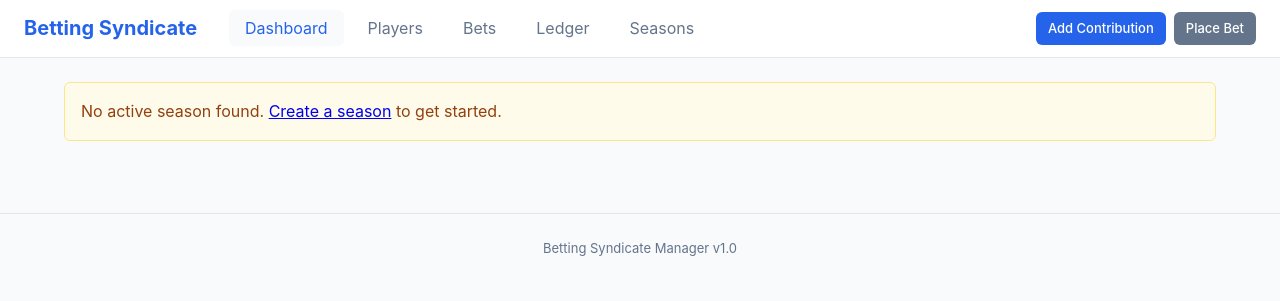
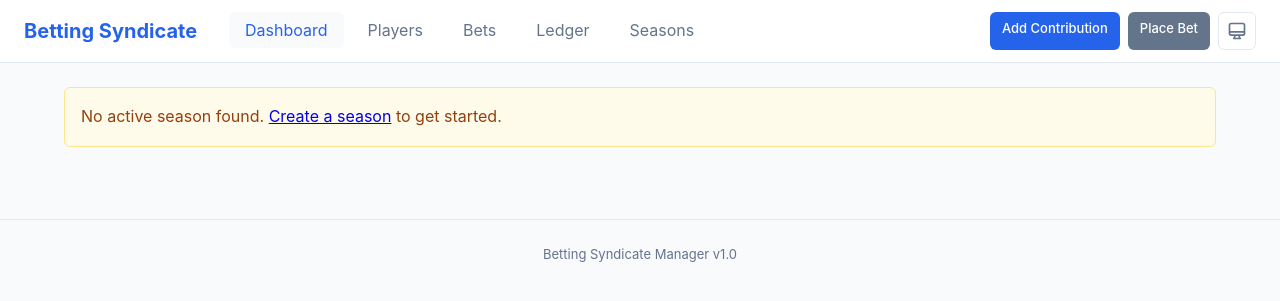
Before and after one commit to spacedlevo/betting_syndicate, a FastAPI app: page / in a window 1280 px wide. Shown: the top 301 px of the page. Run offline with FastAPI, Linux system fonts and the light colour scheme.

Commit message:
added dark mode

```diff
--- a/app/static/css/style.css
+++ b/app/static/css/style.css
@@ -12,6 +13,104 @@
     --text: #1e293b;
     --text-muted: #64748b;
     --border: #e2e8f0;
+    --badge-pending-bg: #fef3c7;
+    --badge-pending-text: #92400e;
+    --badge-won-bg: #dcfce7;
+    --badge-won-text: #166534;
+    --badge-lost-bg: #fee2e2;
+    --badge-lost-text: #991b1b;
+    --badge-void-bg: #f1f5f9;
+    --badge-void-text: #475569;
+    --alert-info-bg: #eff6ff;
+    --alert-info-text: #1e40af;
+    --alert-info-border: #bfdbfe;
+    --alert-success-bg: #f0fdf4;
+    --alert-success-text: #166534;
+    --alert-success-border: #bbf7d0;
+    --alert-warning-bg: #fffbeb;
+    --alert-warning-text: #92400e;
+    --alert-warning-border: #fde68a;
+    --alert-error-bg: #fef2f2;
+    --alert-error-text: #991b1b;
+    --alert-error-border: #fecaca;
+    --row-negative-bg: #fef2f2;
+    --row-warning-bg: #fff7ed;
+}
+
+/* Dark theme */
+[data-theme="dark"] {
+    --primary-color: #3b82f6;
+    --primary-dark: #2563eb;
+    --secondary-color: #94a3b8;
+    --success-color: #4ade80;
+    --danger-color: #f87171;
+    --warning-color: #fb923c;
+    --background: #0f172a;
+    --surface: #1e293b;
+    --text: #f1f5f9;
+    --text-muted: #94a3b8;
+    --border: #334155;
+    --badge-pending-bg: #422006;
+    --badge-pending-text: #fcd34d;
+    --badge-won-bg: #052e16;
+    --badge-won-text: #86efac;
+    --badge-lost-bg: #450a0a;
+    --badge-lost-text: #fca5a5;
+    --badge-void-bg: #334155;
+    --badge-void-text: #cbd5e1;
+    --alert-info-bg: #1e3a5f;
+    --alert-info-text: #93c5fd;
+    --alert-info-border: #1e40af;
+    --alert-success-bg: #052e16;
+    --alert-success-text: #86efac;
+    --alert-success-border: #166534;
+    --alert-warning-bg: #422006;
+    --alert-warning-text: #fcd34d;
+    --alert-warning-border: #92400e;
+    --alert-error-bg: #450a0a;
+    --alert-error-text: #fca5a5;
+    --alert-error-border: #991b1b;
+    --row-negative-bg: #2d1b1b;
+    --row-warning-bg: #2d2011;
+}
+
+/* System preference detection (when no manual preference set) */
+@media (prefers-color-scheme: dark) {
+    :root:not([data-theme="light"]) {
+        --primary-color: #3b82f6;
+        --primary-dark: #2563eb;
+        --secondary-color: #94a3b8;
+        --success-color: #4ade80;
+        --danger-color: #f87171;
+        --warning-color: #fb923c;
+        --background: #0f172a;
+        --surface: #1e293b;
+        --text: #f1f5f9;
+        --text-muted: #94a3b8;
+        --border: #334155;
+        --badge-pending-bg: #422006;
+        --badge-pending-text: #fcd34d;
+        --badge-won-bg: #052e16;
+        --badge-won-text: #86efac;
+        --badge-lost-bg: #450a0a;
+        --badge-lost-text: #fca5a5;
+        --badge-void-bg: #334155;
+        --badge-void-text: #cbd5e1;
+        --alert-info-bg: #1e3a5f;
+        --alert-info-text: #93c5fd;
+        --alert-info-border: #1e40af;
+        --alert-success-bg: #052e16;
+        --alert-success-text: #86efac;
+        --alert-success-border: #166534;
+        --alert-warning-bg: #422006;
+        --alert-warning-text: #fcd34d;
+        --alert-warning-border: #92400e;
+        --alert-error-bg: #450a0a;
+        --alert-error-text: #fca5a5;
+        --alert-error-border: #991b1b;
+        --row-negative-bg: #2d1b1b;
+        --row-warning-bg: #2d2011;
+    }
 }
 
 * {
@@ -486,3 +585,51 @@ textarea:focus {
 .money.negative {
     color: var(--danger-color);
 }
+
+/* Theme Toggle */
+.theme-toggle {
+    background: transparent;
+    border: 1px solid var(--border);
+    border-radius: 0.375rem;
+    padding: 0.5rem;
+    cursor: pointer;
+    display: flex;
+    align-items: center;
+    justify-content: center;
+    color: var(--text-muted);
+    transition: all 0.2s;
+}
+
+.theme-toggle:hover {
+    background: var(--background);
+    color: var(--text);
+}
+
+.theme-toggle svg {
+    width: 1.25rem;
+    height: 1.25rem;
+}
+
+.theme-toggle .icon-sun,
+.theme-toggle .icon-moon,
+.theme-toggle .icon-system {
+    display: none;
+}
+
+/* Show appropriate icon based on theme state */
+[data-theme="light"] .theme-toggle .icon-sun {
+    display: block;
+}
+
+[data-theme="dark"] .theme-toggle .icon-moon {
+    display: block;
+}
+
+.theme-toggle .icon-system {
+    display: block;
+}
+
+[data-theme="light"] .theme-toggle .icon-system,
+[data-theme="dark"] .theme-toggle .icon-system {
+    display: none;
+}
--- /dev/null
+++ b/app/static/js/theme.js
@@ -0,0 +1,80 @@
+// Theme Toggle - Supports light, dark, and system preference
+(function() {
+    const THEME_KEY = 'theme-preference';
+
+    // Get stored preference or default to 'system'
+    function getStoredTheme() {
+        return localStorage.getItem(THEME_KEY) || 'system';
+    }
+
+    // Apply theme to document
+    function applyTheme(theme) {
+        const root = document.documentElement;
+
+        if (theme === 'system') {
+            root.removeAttribute('data-theme');
+        } else {
+            root.setAttribute('data-theme', theme);
+        }
+    }
+
+    // Cycle through themes: system -> light -> dark -> system
+    function cycleTheme() {
+        const current = getStoredTheme();
+        let next;
+
+        switch (current) {
+            case 'system':
+                next = 'light';
+                break;
+            case 'light':
+                next = 'dark';
+                break;
+            case 'dark':
+                next = 'system';
+                break;
+            default:
+                next = 'system';
+        }
+
+        localStorage.setItem(THEME_KEY, next);
+        applyTheme(next);
+        updateToggleTitle(next);
+    }
+
+    // Update button title/tooltip
+    function updateToggleTitle(theme) {
+        const btn = document.getElementById('theme-toggle');
+        if (btn) {
+            const titles = {
+                'system': 'Theme: System (click to change)',
+                'light': 'Theme: Light (click to change)',
+                'dark': 'Theme: Dark (click to change)'
+            };
+            btn.title = titles[theme] || titles['system'];
+        }
+    }
+
+    // Initialize on page load
+    function init() {
+        const theme = getStoredTheme();
+        applyTheme(theme);
+        updateToggleTitle(theme);
+
+        // Attach click handler
+        const btn = document.getElementById('theme-toggle');
+        if (btn) {
+            btn.addEventListener('click', cycleTheme);
+        }
+    }
+
+    // Apply theme immediately to prevent flash
+    applyTheme(getStoredTheme());
+
+    // Initialize when DOM is ready
+    if (document.readyState === 'loading') {
+        document.addEventListener('DOMContentLoaded', init);
+    } else {
+        init();
+    }
+})();
--- a/app/templates/base.html
+++ b/app/templates/base.html
@@ -5,6 +5,7 @@
     <meta name="viewport" content="width=device-width, initial-scale=1.0">
     <title>{% block title %}Betting Syndicate{% endblock %}</title>
     <link rel="stylesheet" href="/static/css/style.css">
+    <script src="/static/js/theme.js"></script>
     {% block extra_head %}{% endblock %}
 </head>
 <body>
@@ -22,6 +23,20 @@
         <div class="nav-actions">
             <a href="/ledger/contribute" class="btn btn-primary btn-sm">Add Contribution</a>
             <a href="/bets/new" class="btn btn-secondary btn-sm">Place Bet</a>
+            <button id="theme-toggle" class="theme-toggle" title="Toggle theme">
+                <!-- Sun icon (shown in light mode) -->
+                <svg class="icon-sun" xmlns="http://www.w3.org/2000/svg" fill="none" viewBox="0 0 24 24" stroke="currentColor">
+                    <path stroke-linecap="round" stroke-linejoin="round" stroke-width="2" d="M12 3v1m0 16v1m9-9h-1M4 12H3m15.364 6.364l-.707-.707M6.343 6.343l-.707-.707m12.728 0l-.707.707M6.343 17.657l-.707.707M16 12a4 4 0 11-8 0 4 4 0 018 0z" />
+                </svg>
+                <!-- Moon icon (shown in dark mode) -->
+                <svg class="icon-moon" xmlns="http://www.w3.org/2000/svg" fill="none" viewBox="0 0 24 24" stroke="currentColor">
+                    <path stroke-linecap="round" stroke-linejoin="round" stroke-width="2" d="M20.354 15.354A9 9 0 018.646 3.646 9.003 9.003 0 0012 21a9.003 9.003 0 008.354-5.646z" />
+                </svg>
+                <!-- System icon (shown when using system preference) -->
+                <svg class="icon-system" xmlns="http://www.w3.org/2000/svg" fill="none" viewBox="0 0 24 24" stroke="currentColor">
+                    <path stroke-linecap="round" stroke-linejoin="round" stroke-width="2" d="M9.75 17L9 20l-1 1h8l-1-1-.75-3M3 13h18M5 17h14a2 2 0 002-2V5a2 2 0 00-2-2H5a2 2 0 00-2 2v10a2 2 0 002 2z" />
+                </svg>
+            </button>
         </div>
     </nav>
 
```
Also changed, not shown: other parts of app/static/css/style.css (+23 -22 lines).
